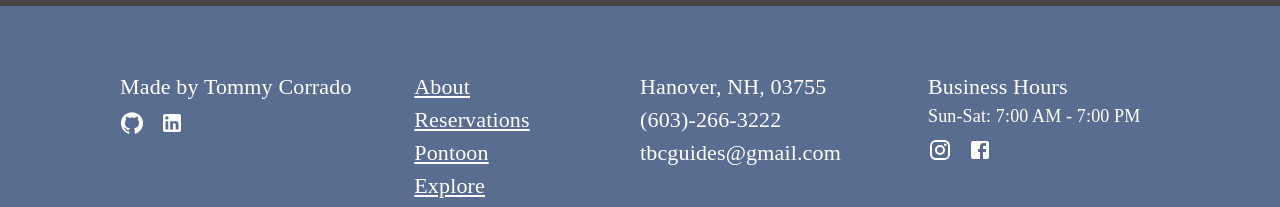
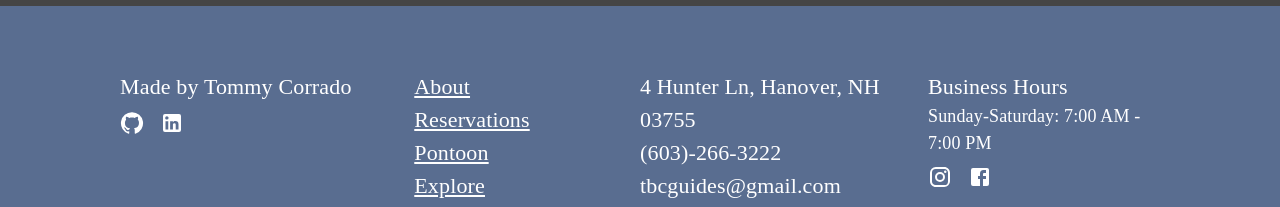
Before and after one commit to thomas-corrado/TBCGuides, a Next.js app: page / in a window 1280 px wide. Shown: the part 3479-3686 px from the top of the page. Built offline with nearby package versions, Linux system fonts and the light colour scheme; grey boxes are pictures that could not be loaded; a web font is replaced by a local one.

Commit message:
change address and times, etc

```diff
--- a/components/General/Contact/ContactInfo.js
+++ b/components/General/Contact/ContactInfo.js
@@ -39,5 +39,5 @@ export default ContactInfo
 
 const generics = [
   ["About", "Reservations", "Pontoon", "Explore", "Gallery"],
-  ["Hanover, NH, 03755", "(603)-266-3222", "tbcguides@gmail.com"],
+  ["4 Hunter Ln, Hanover, NH 03755", "(603)-266-3222", "tbcguides@gmail.com"],
 ];
--- a/components/General/Contact/GridItems/BusinessHours.js
+++ b/components/General/Contact/GridItems/BusinessHours.js
@@ -23,7 +23,7 @@ const BusinessHours = () => {
           Business Hours
         </Typography>
         <Typography variant="h8" className="contact-item" mb={1}>
-          Sun-Sat: 7:00 AM - 7:00 PM
+          Sunday-Saturday: 7:00 AM - 7:00 PM
         </Typography>
 
         <Stack direction="row" spacing={2} mb={8}>
```
